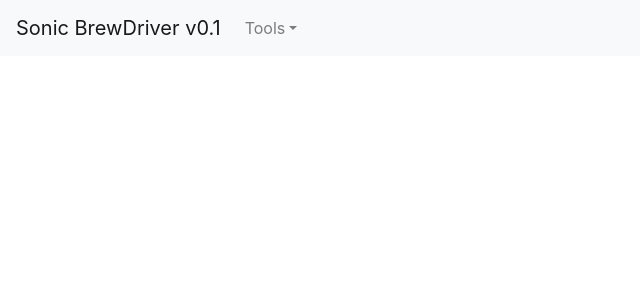
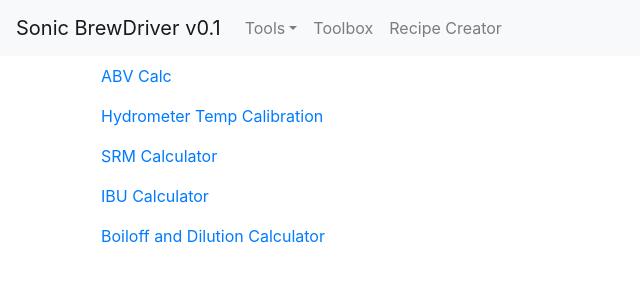
Before and after one commit to booshington/sonicbrewdriver, a React (Create React App) app: page /toolbox in a window 1280 px wide. Shown: the top 300 px of the page, without its empty margins (0-640 px from the left). Built offline with nearby package versions, Linux system fonts and the light colour scheme.

Commit message:
Changed Toolbox to show a list of Links to Tools, now both the Toolbox and the Tools dropdown forward to the same Tool route in which the Tool is rendered

```diff
--- a/src/containers/App.tsx
+++ b/src/containers/App.tsx
@@ -2,7 +2,7 @@ import React, { Component } from 'react';
 import { BrowserRouter as Router, Route, Link } from 'react-router-dom';
 import Toolbox from './Toolbox';
 import testTools from '../test/testTools'
-import { ITool } from '../components/Tool';
+import { Tool, ITool } from '../components/Tool';
 
 class App extends Component {
   constructor(props: any){
@@ -29,16 +29,23 @@ class App extends Component {
                         )
                       })
                     }
-                    <div className={"dropdown-divider"}></div>
+                    <div className={"dropdown-divider"} hidden={true}></div>
                   </div>
                 </li>
-                  {/*<li className={"nav-item"}><Link to={{pathname: "/tools",state:this.state}} className={"nav-link"}>Toolbox</Link></li>*/}
-                  {/*<li className={"nav-item"}><Link to={{pathname: "/recipes",state:this.state}} className={"nav-link"}>Recipe Creator</Link></li>*/}
+                  <li className={"nav-item"}><Link to={{pathname: "/toolbox",state:this.state}} className={"nav-link"}>Toolbox</Link></li>
+                  <li className={"nav-item"}><Link to={{pathname: "/recipes",state:this.state}} className={"nav-link"}>Recipe Creator</Link></li>
               </ul>
           </div>
         </nav>
         <Route exact path="/" render={() => (<div>Home page</div>)}/>
-        <Route exact path="/tools" render={() => (<Toolbox />)}/>
+        <Route exact path="/toolbox" render={() => (<Toolbox tools={testTools} />)}/>
+        {
+          testTools.map((value: ITool, index) => {
+            return (
+              <Route exact path={`/${value.path}`} render={() => (<Tool {...value}/>)}/>
+            )
+          })
+        }
         <Route exact path="/recipes" render={() => (<div>Recipes</div>)}/>
       </div>
     );
--- a/src/containers/Toolbox.tsx
+++ b/src/containers/Toolbox.tsx
@@ -1,14 +1,19 @@
 import React, { Component } from 'react'
 import { ITool, Tool }   from '../components/Tool'
 import testTools from '../test/testTools';
-
+import { BrowserRouter as Router, Route, Link } from 'react-router-dom';
 interface IToolBox {
-    //numCols: number;
+    numCols?: number;
+    tools: ITool[];
 }
 
 class Toolbox extends Component<IToolBox>{
     constructor(props: any){
         super(props);
+    }
+
+    static defaultProps = {
+        numCols: 1,
     }
 
     /*
@@ -40,8 +45,8 @@ class Toolbox extends Component<IToolBox>{
             for (var j = 0; j<numCols; j++, toolIndex++){
                 if(!array[toolIndex]){break}
                 cols.push(
-                    <div className={"col-12"}>
-                        <Tool {...array[toolIndex]} />
+                    <div className={`col-${Math.floor(12/numCols)}`}>
+                        <Link to={{pathname: `/${array[toolIndex].path}`}} className={"nav-link"}>{array[toolIndex].name}</Link>
                     </div>
                 )
             }
@@ -51,11 +56,11 @@ class Toolbox extends Component<IToolBox>{
         return rows
     }
     render(){
-        //const {numCols} = this.props
+        const numCols = this.props.numCols || Toolbox.defaultProps.numCols;
         return (
             <div className="container">
                 {
-                    this.generateGrid(testTools, 1)
+                    this.generateGrid(testTools, numCols)
                 }
             </div>
         )
```
